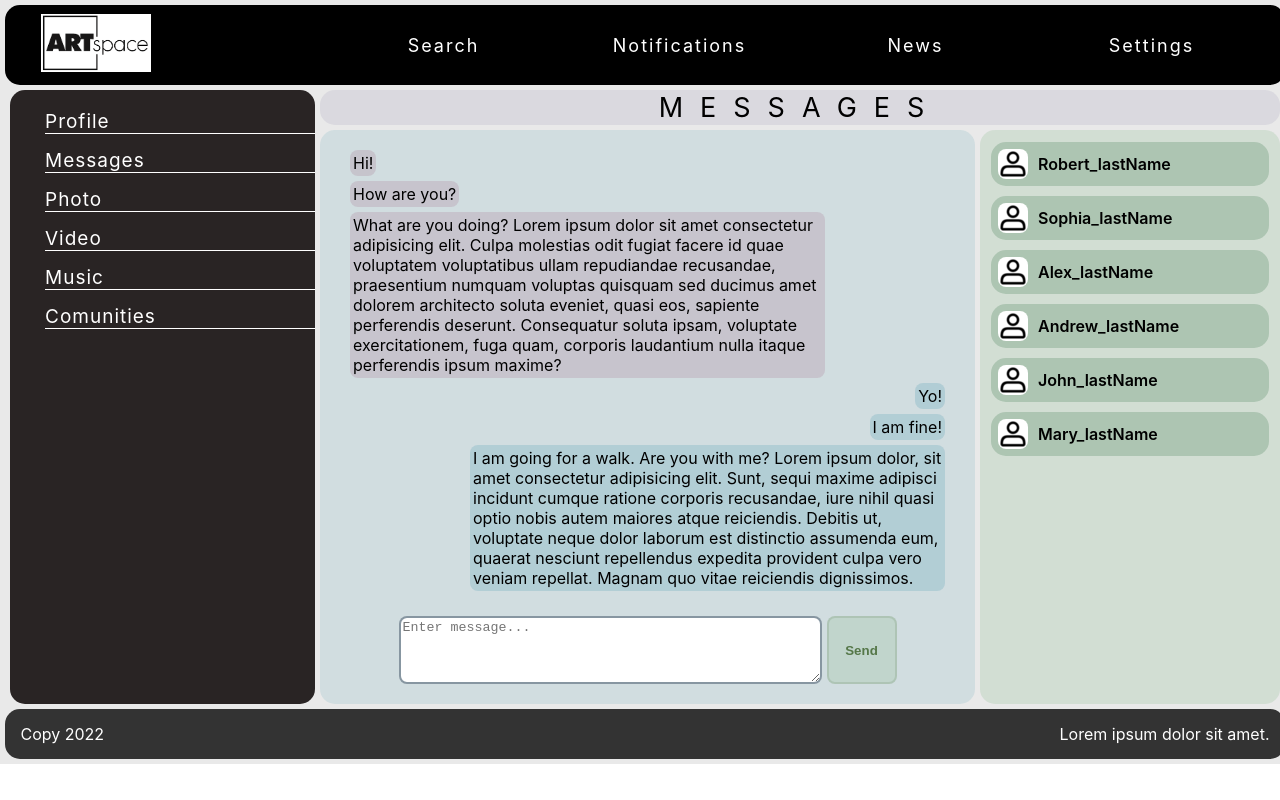
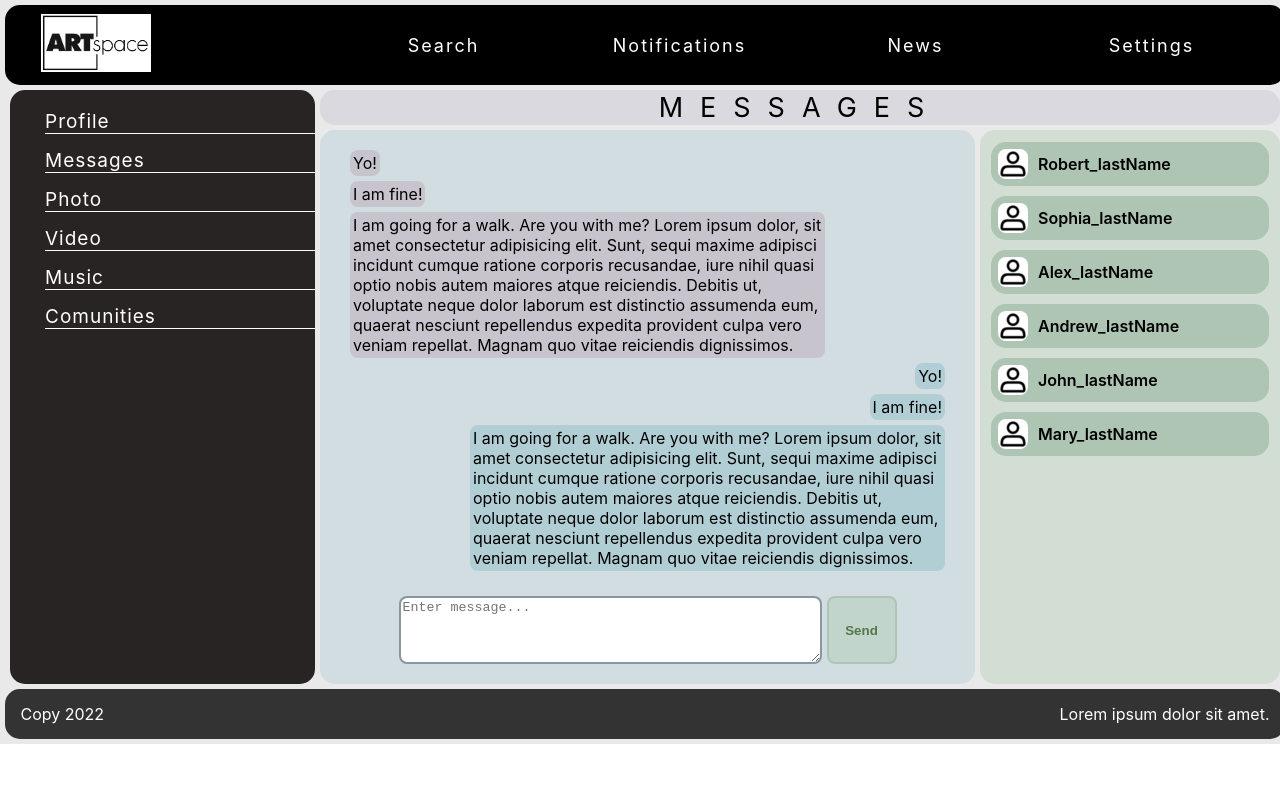
Before and after one commit to nym-tmn/react_project_social_network, a React (Create React App) app: page /dialog in a window 1280 px wide. Built offline with nearby package versions, Linux system fonts and the light colour scheme.

Commit message:
Create state.js, moved data for Posts, Dialogs to state.js and then refactoring code

```diff
--- a/src/App.js
+++ b/src/App.js
@@ -18,6 +18,9 @@ import Comunities from './components/Comunities/Comunities';
 import Footer from './components/Footer/Footer';
 
 const App = (props) => {
+	console.log(props);
+	console.log(props.state);
+	console.log(props.state.dialogsPage);
 	return (
 		<BrowserRouter>
 			<div className='app-wrapper'>
@@ -30,8 +33,11 @@ const App = (props) => {
 							<Route path='/notifications' element={<Notifications />} />
 							<Route path='/news' element={<News />} />
 							<Route path='/settings' element={<Settings />} />
-							<Route path='/profile' element={<Profile posts={props.posts} />} />
-							<Route path='*' element={<Dialogs dialogItem={props.dialogItem} messageToMe={props.messageToMe} messageFromMe={props.messageFromMe} />} />
+							<Route path='/profile' element={<Profile posts={props.state.profilePage} />} />
+							<Route path='*' element={<Dialogs
+								dialogItem={props.state.dialogsPage}
+								messageToMe={props.state.dialogsPage}
+								messageFromMe={props.state.dialogsPage} />} />
 							<Route path='/photo' element={<Photo />} />
 							<Route path='/video' element={<Video />} />
 							<Route path='/music' element={<Music />} />
--- a/src/components/Dialogs/Dialogs.jsx
+++ b/src/components/Dialogs/Dialogs.jsx
@@ -8,7 +8,7 @@ import classes from './Dialogs.module.css';
 
 const Dialogs = (props) => {
 
-	let dialogItemElements = props.dialogItem
+	let dialogItemElements = props.dialogItem.dialogItemData
 		.map((dialog) => <DialogItem name={dialog.name} id={dialog.id} avatar={dialog.avatar} />);
 
 	return (
--- a/src/components/Dialogs/Messages/Messages.jsx
+++ b/src/components/Dialogs/Messages/Messages.jsx
@@ -8,10 +8,10 @@ import classes from './Messages.module.css';
 
 const Messages = (props) => {
 
-	let messagesToMeElements = props.messageToMe
+	let messagesToMeElements = props.messageToMe.messagesToMeData
 		.map(message => <MessageToMe message={message.messageText} />);
 
-	let messagesFromMeElements = props.messageFromMe
+	let messagesFromMeElements = props.messageFromMe.messagesFromMeData
 		.map(message => <MessageFromMe message={message.messageText} />);
 
 	return (
--- a/src/components/Profile/Environment/Environment.jsx
+++ b/src/components/Profile/Environment/Environment.jsx
@@ -8,9 +8,8 @@ import EmptyBlock from './Empty_block/Empty_block';
 import classes from './Environment.module.css';
 
 const Environment = (props) => {
-
 	console.log(props);
-
+	console.log(props.posts);
 	return (
 		<div className={classes.environment}>
 			<MyPosts posts={props.posts} />
--- a/src/components/Profile/Environment/My_posts/My_posts.jsx
+++ b/src/components/Profile/Environment/My_posts/My_posts.jsx
@@ -7,6 +7,8 @@ import Posts from './Posts/Posts';
 import classes from './../My_posts/My_posts.module.css';
 
 const MyPosts = (props) => {
+	console.log(props);
+	console.log(props.posts);
 	return (
 		<div className={classes.myPosts}>
 			<Header />
--- a/src/components/Profile/Environment/My_posts/Posts/Posts.jsx
+++ b/src/components/Profile/Environment/My_posts/Posts/Posts.jsx
@@ -5,8 +5,11 @@ import Post from './Post/Post';
 import classes from './Posts.module.css';
 
 const Posts = (props) => {
-
-	let postsElements = props.posts
+	// debugger;
+	console.log(props);
+	console.log(props.posts);
+	// console.log(props.posts.postsData);
+	let postsElements = props.posts.postsData
 		.map(post => <Post
 			postIconAvatar={post.postIconAvatar}
 			postUserName={post.postUserName}
--- a/src/components/Profile/Profile.jsx
+++ b/src/components/Profile/Profile.jsx
@@ -4,9 +4,8 @@ import User from './User/User';
 import Environment from './Environment/Environment';
 
 const Profile = (props) => {
-
-	console.log(props);
-
+console.log(props);
+	console.log(props.state);
 	return (
 		<div>
 			<User />
--- /dev/null
+++ b/src/components/redux/state.js
@@ -0,0 +1,56 @@
+
+let state = {
+
+	profilePage: {
+		postsData: [
+			{
+				id: 1,
+				postIconAvatar: require('./../images/icon_avatar.png'),
+				postUserName: 'John Smith',
+				postText: 'Lorem ipsum dolor sit, amet consectetur adipisicing elit. Tenetur, ipsa quidem dolor adipisci doloribus eum. Lorem ipsum dolor sit amet consectetur adipisicing elit.Sed provident deserunt autem ab architecto aliquam ipsa dolorem, officiis inventore ratione obcaecati accusantium, ex et adipisci rerum iusto dolor quas debitis incidunt voluptatibus? Quas ea quae non omnis molestias ducimus possimus!',
+				postImage: require('./../images/post1.png'),
+				likesCounter: '15'
+			},
+			{
+				id: 2,
+				postIconAvatar: require('./../images/icon_avatar.png'),
+				postUserName: 'John Smith',
+				postText: 'Lorem ipsum dolor sit, amet consectetur adipisicing elit. Tenetur, ipsa quidem dolor adipisci doloribus eum.',
+				postImage: require('./../images/post2.png'),
+				likesCounter: '89'
+			},
+			{
+				id: 3,
+				postIconAvatar: require('./../images/icon_avatar.png'),
+				postUserName: 'John Smith',
+				postText: 'Lorem ipsum dolor sit, amet consectetur adipisicing elit. Tenetur, ipsa quidem dolor adipisci doloribus eum. Lorem ipsum dolor sit amet consectetur adipisicing elit.Neque fugiat quis commodi placeat, cum nostrum consequuntur exercitationem fugit sunt distinctio.',
+				postImage: require('./../images/post3.png'),
+				likesCounter: '392'
+			},
+		],
+	},
+
+	dialogsPage: {
+		messagesToMeData: [
+			{ id: 1, messageText: 'Yo!' },
+			{ id: 2, messageText: 'I am fine!' },
+			{ id: 3, messageText: 'I am going for a walk. Are you with me? Lorem ipsum dolor, sit amet consectetur adipisicing elit. Sunt, sequi maxime adipisci incidunt cumque ratione corporis recusandae, iure nihil quasi optio nobis autem maiores atque reiciendis. Debitis ut, voluptate neque dolor laborum est distinctio assumenda eum, quaerat nesciunt repellendus expedita provident culpa vero veniam repellat. Magnam quo vitae reiciendis dignissimos.' },
+		],
+		messagesFromMeData: [
+			{ id: 1, messageText: 'Yo!' },
+			{ id: 2, messageText: 'I am fine!' },
+			{ id: 3, messageText: 'I am going for a walk. Are you with me? Lorem ipsum dolor, sit amet consectetur adipisicing elit. Sunt, sequi maxime adipisci incidunt cumque ratione corporis recusandae, iure nihil quasi optio nobis autem maiores atque reiciendis. Debitis ut, voluptate neque dolor laborum est distinctio assumenda eum, quaerat nesciunt repellendus expedita provident culpa vero veniam repellat. Magnam quo vitae reiciendis dignissimos.' },
+		],
+		dialogItemData: [
+			{ id: 1, name: 'Robert_lastName', avatar: require('./../images/dialog_avatar.png') },
+			{ id: 2, name: 'Sophia_lastName', avatar: require('./../images/dialog_avatar.png') },
+			{ id: 3, name: 'Alex_lastName', avatar: require('./../images/dialog_avatar.png') },
+			{ id: 4, name: 'Andrew_lastName', avatar: require('./../images/dialog_avatar.png') },
+			{ id: 5, name: 'John_lastName', avatar: require('./../images/dialog_avatar.png') },
+			{ id: 6, name: 'Mary_lastName', avatar: require('./../images/dialog_avatar.png') },
+		],
+	},
+
+};
+
+export default state;
--- a/src/index.js
+++ b/src/index.js
@@ -3,59 +3,12 @@ import ReactDOM from 'react-dom/client';
 import './index.css';
 import App from './App';
 import reportWebVitals from './reportWebVitals';
-
-let postsData = [
-	{
-		id: 1,
-		postIconAvatar: require('./components/images/icon_avatar.png'),
-		postUserName: 'John Smith',
-		postText: 'Lorem ipsum dolor sit, amet consectetur adipisicing elit. Tenetur, ipsa quidem dolor adipisci doloribus eum. Lorem ipsum dolor sit amet consectetur adipisicing elit.Sed provident deserunt autem ab architecto aliquam ipsa dolorem, officiis inventore ratione obcaecati accusantium, ex et adipisci rerum iusto dolor quas debitis incidunt voluptatibus? Quas ea quae non omnis molestias ducimus possimus!',
-		postImage: require('./components/images/post1.png'),
-		likesCounter: '15'
-	},
-	{
-		id: 2,
-		postIconAvatar: require('./components/images/icon_avatar.png'),
-		postUserName: 'John Smith',
-		postText: 'Lorem ipsum dolor sit, amet consectetur adipisicing elit. Tenetur, ipsa quidem dolor adipisci doloribus eum.',
-		postImage: require('./components/images/post2.png'),
-		likesCounter: '89'
-	},
-	{
-		id: 3,
-		postIconAvatar: require('./components/images/icon_avatar.png'),
-		postUserName: 'John Smith',
-		postText: 'Lorem ipsum dolor sit, amet consectetur adipisicing elit. Tenetur, ipsa quidem dolor adipisci doloribus eum. Lorem ipsum dolor sit amet consectetur adipisicing elit.Neque fugiat quis commodi placeat, cum nostrum consequuntur exercitationem fugit sunt distinctio.',
-		postImage: require('./components/images/post3.png'),
-		likesCounter: '392'
-	},
-];
-
-let messagesToMeData = [
-	{ id: 1, messageText: 'Hi!' },
-	{ id: 2, messageText: 'How are you?' },
-	{ id: 3, messageText: 'What are you doing? Lorem ipsum dolor sit amet consectetur adipisicing elit. Culpa molestias odit fugiat facere id quae voluptatem voluptatibus ullam repudiandae recusandae, praesentium numquam voluptas quisquam sed ducimus amet dolorem architecto soluta eveniet, quasi eos, sapiente perferendis deserunt. Consequatur soluta ipsam, voluptate exercitationem, fuga quam, corporis laudantium nulla itaque perferendis ipsum maxime?' },
-];
-
-let messagesFromMeData = [
-	{ id: 1, messageText: 'Yo!' },
-	{ id: 2, messageText: 'I am fine!' },
-	{ id: 3, messageText: 'I am going for a walk. Are you with me? Lorem ipsum dolor, sit amet consectetur adipisicing elit. Sunt, sequi maxime adipisci incidunt cumque ratione corporis recusandae, iure nihil quasi optio nobis autem maiores atque reiciendis. Debitis ut, voluptate neque dolor laborum est distinctio assumenda eum, quaerat nesciunt repellendus expedita provident culpa vero veniam repellat. Magnam quo vitae reiciendis dignissimos.' },
-];
-
-let dialogItemData = [
-	{ id: 1, name: 'Robert_lastName', avatar: require('./components/images/dialog_avatar.png') },
-	{ id: 2, name: 'Sophia_lastName', avatar: require('./components/images/dialog_avatar.png') },
-	{ id: 3, name: 'Alex_lastName', avatar: require('./components/images/dialog_avatar.png') },
-	{ id: 4, name: 'Andrew_lastName', avatar: require('./components/images/dialog_avatar.png') },
-	{ id: 5, name: 'John_lastName', avatar: require('./components/images/dialog_avatar.png') },
-	{ id: 6, name: 'Mary_lastName', avatar: require('./components/images/dialog_avatar.png') },
-];
+import state from './components/redux/state';
 
 const root = ReactDOM.createRoot(document.getElementById('root'));
 root.render(
 	<React.StrictMode>
-		<App posts={postsData} dialogItem={dialogItemData} messageToMe={messagesToMeData} messageFromMe={messagesFromMeData} />
+		<App state={state} /* dialogItem={state.dialogItemData} messageToMe={state.messagesToMeData} messageFromMe={state.messagesFromMeData} */ />
 	</React.StrictMode>
 );
 
```
